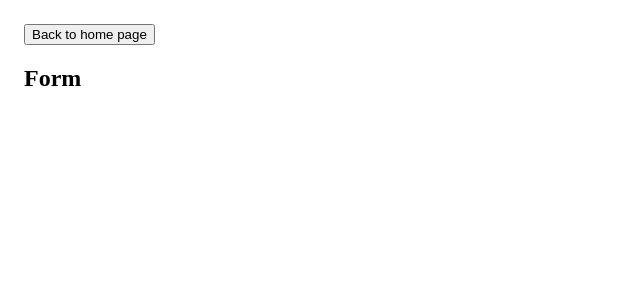
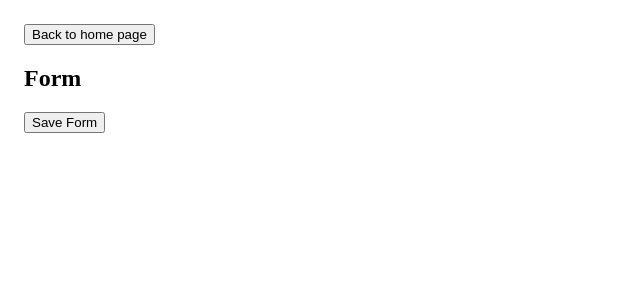
Before and after one commit to agenover/react-testing-demo, a React (Create React App) app: page /create-user in a window 1280 px wide. Shown: the top 300 px of the page, without its empty margins (0-640 px from the left). Built offline with nearby package versions, Linux system fonts and the light colour scheme.

Commit message:
Ads save button in form

```diff
--- a/src/form.jsx
+++ b/src/form.jsx
@@ -8,6 +8,7 @@ export default function Form() {
           Back to home page
         </button>
         <h2>Form</h2>
+        <button>Save Form</button>
       </main>
     );
   }
```
